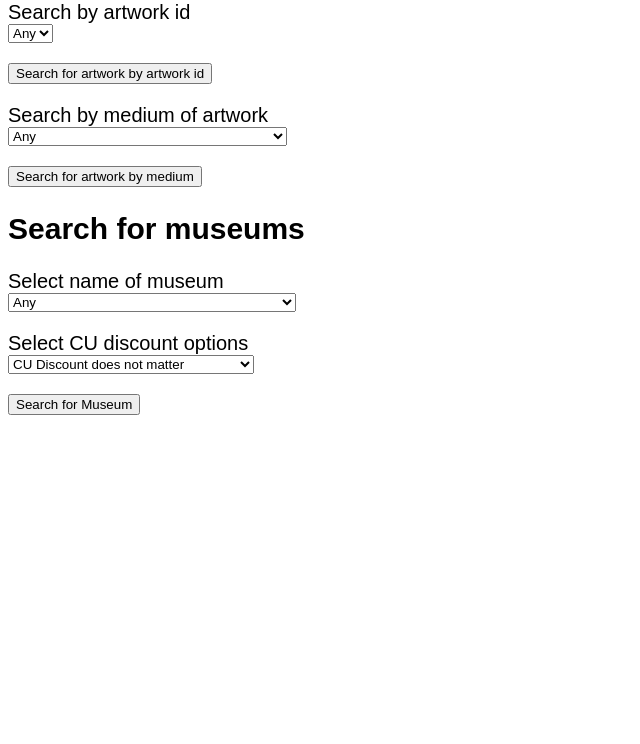
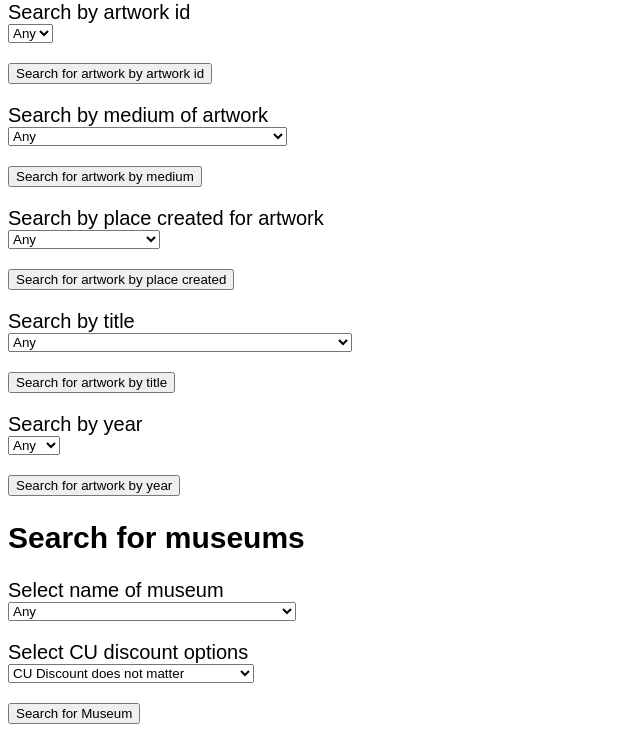
Before and after one commit to rose-huang/w4111-proj1-artdb, a Flask app: template templates/index.html in a window 1280 px wide. Shown: the part 138-882 px from the top of the page, without its empty margins (0-640 px from the left). Before the commit the page ends 553 px from the top, so only its background shows below. Run offline with Flask 2, Linux system fonts and the light colour scheme; the template is opened without the code that fills it, so the values that code supplies are empty; parts of the project's set-up code (start-up, migrations or seed data) failed here and were passed over.

Commit message:
artworkrecommend done

```diff
--- a/server.py
+++ b/server.py
@@ -212,7 +212,7 @@ def recommendmuseum():
 	else:
 			rec = 'Sorry! Our database is too small to give you any helpful recommendations.'
 
-	return render_template("index.html", rec = rec, table = df.to_html())
+	return render_template("index.html", rec = rec, museumtable = df.to_html())
 
 @app.route('/recommendartworkbyid',methods = ['POST'])
 def recommendartworkbyid():
@@ -261,7 +261,203 @@ def recommendartworkbyid():
 	else:
 			rec = 'Sorry! Our database is too small to give you any helpful recommendations.'
 
-	return render_template("index.html", rec = rec, artworktable = df.to_html())
+	return render_template("index.html", rec = rec, artworkidtable = df.to_html())
+
+@app.route('/recommendartworkbytitle',methods = ['POST'])
+def recommendartworkbytitle():
+	#artwork_id = request.form.get('get_artwork_id')
+	title = request.form.get('get_title')
+	#place_creatd = request.form.get('place_creatd')
+	#medium = request.form.get('get_medium')
+	#year = request.form.get('year')
+
+	if title != "all":
+		artworkquery = conn.execute("SELECT A1.artwork_id, A1.title, A1.place_created, A1.medium, A1.year, A2.name AS artist_name, M.name AS museum_name FROM artworks_is_at A1, artists A2, museums M, creates C WHERE A1.title = '{}' and C.artwork_id = A1.artwork_id and C.artist_id = A2.artist_id and A1.museum_id = M.museum_id".format(title))
+	else:
+		artworkquery = conn.execute("SELECT A1.artwork_id, A1.title, A1.place_created, A1.medium, A1.year, A2.name AS artist_name, M.name AS museum_name FROM artworks_is_at A1, artists A2, museums M, creates C WHERE C.artwork_id = A1.artwork_id and C.artist_id = A2.artist_id and A1.museum_id = M.museum_id")
+
+	artwork_id_list = []
+	title_list = []
+	place_created_list = []
+	medium_list = []
+	year_list = []
+	artist_name_list = []
+	museum_name_list = []
+
+	for q in artworkquery:
+		artwork_id_list.append(q['artwork_id'])
+		title_list.append(q['title'])
+		place_created_list.append(q['place_created'])
+		medium_list.append(q['medium'])
+		year_list.append(q['year'])
+		artist_name_list.append(q['artist_name'])
+		museum_name_list.append(q['museum_name'])
+
+
+	artwork_id_array = np.asarray(artwork_id_list)
+	title_array = np.asarray(title_list)
+	place_created_array = np.asarray(place_created_list)
+	medium_array = np.asarray(medium_list)
+	year_array = np.asarray(year_list)
+	artist_name_array = np.asarray(artist_name_list)
+	museum_name_array = np.asarray(museum_name_list)
+
+	df = pd.DataFrame(list(zip(artwork_id_array,title_array,place_created_array,medium_array,year_array,artist_name_array,museum_name_array)),columns=['Artwork ID', 'Title', 'Place Created', 'Medium', 'Year', 'Artist Name', 'Museum Name'])
+	df.index = np.arange(1, len(df) + 1)
+
+	if len(df)!=0:
+			rec = 'Here are our recommendations:'
+	else:
+			rec = 'Sorry! Our database is too small to give you any helpful recommendations.'
+
+	return render_template("index.html", rec = rec, artworktitletable = df.to_html())
+
+@app.route('/recommendartworkbyplacecreated',methods = ['POST'])
+def recommendartworkbyplacecreated():
+	#artwork_id = request.form.get('get_artwork_id')
+	#title = request.form.get('title')
+	place_created = request.form.get('get_place_created')
+	#medium = request.form.get('get_medium')
+	#year = request.form.get('year')
+
+	if place_created != "all":
+		artworkquery = conn.execute("SELECT A1.artwork_id, A1.title, A1.place_created, A1.medium, A1.year, A2.name AS artist_name, M.name AS museum_name FROM artworks_is_at A1, artists A2, museums M, creates C WHERE A1.place_created = '{}' and C.artwork_id = A1.artwork_id and C.artist_id = A2.artist_id and A1.museum_id = M.museum_id".format(place_created))
+	else:
+		artworkquery = conn.execute("SELECT A1.artwork_id, A1.title, A1.place_created, A1.medium, A1.year, A2.name AS artist_name, M.name AS museum_name FROM artworks_is_at A1, artists A2, museums M, creates C WHERE C.artwork_id = A1.artwork_id and C.artist_id = A2.artist_id and A1.museum_id = M.museum_id")
+
+	artwork_id_list = []
+	title_list = []
+	place_created_list = []
+	medium_list = []
+	year_list = []
+	artist_name_list = []
+	museum_name_list = []
+
+	for q in artworkquery:
+		artwork_id_list.append(q['artwork_id'])
+		title_list.append(q['title'])
+		place_created_list.append(q['place_created'])
+		medium_list.append(q['medium'])
+		year_list.append(q['year'])
+		artist_name_list.append(q['artist_name'])
+		museum_name_list.append(q['museum_name'])
+
+
+	artwork_id_array = np.asarray(artwork_id_list)
+	title_array = np.asarray(title_list)
+	place_created_array = np.asarray(place_created_list)
+	medium_array = np.asarray(medium_list)
+	year_array = np.asarray(year_list)
+	artist_name_array = np.asarray(artist_name_list)
+	museum_name_array = np.asarray(museum_name_list)
+
+	df = pd.DataFrame(list(zip(artwork_id_array,title_array,place_created_array,medium_array,year_array,artist_name_array,museum_name_array)),columns=['Artwork ID', 'Title', 'Place Created', 'Medium', 'Year', 'Artist Name', 'Museum Name'])
+	df.index = np.arange(1, len(df) + 1)
+
+	if len(df)!=0:
+			rec = 'Here are our recommendations:'
+	else:
+			rec = 'Sorry! Our database is too small to give you any helpful recommendations.'
+
+	return render_template("index.html", rec = rec, artworkplacecreatedtable = df.to_html())
+
+@app.route('/recommendartworkbymedium',methods = ['POST'])
+def recommendartworkbymedium():
+	#artwork_id = request.form.get('get_artwork_id')
+	#title = request.form.get('title')
+	#place_creatd = request.form.get('place_creatd')
+	medium = request.form.get('get_medium')
+	#year = request.form.get('year')
+
+	if medium != "all":
+		artworkquery = conn.execute("SELECT A1.artwork_id, A1.title, A1.place_created, A1.medium, A1.year, A2.name AS artist_name, M.name AS museum_name FROM artworks_is_at A1, artists A2, museums M, creates C WHERE A1.medium = '{}' and C.artwork_id = A1.artwork_id and C.artist_id = A2.artist_id and A1.museum_id = M.museum_id".format(medium))
+	else:
+		artworkquery = conn.execute("SELECT A1.artwork_id, A1.title, A1.place_created, A1.medium, A1.year, A2.name AS artist_name, M.name AS museum_name FROM artworks_is_at A1, artists A2, museums M, creates C WHERE C.artwork_id = A1.artwork_id and C.artist_id = A2.artist_id and A1.museum_id = M.museum_id")
+
+	artwork_id_list = []
+	title_list = []
+	place_created_list = []
+	medium_list = []
+	year_list = []
+	artist_name_list = []
+	museum_name_list = []
+
+	for q in artworkquery:
+		artwork_id_list.append(q['artwork_id'])
+		title_list.append(q['title'])
+		place_created_list.append(q['place_created'])
+		medium_list.append(q['medium'])
+		year_list.append(q['year'])
+		artist_name_list.append(q['artist_name'])
+		museum_name_list.append(q['museum_name'])
+
+
+	artwork_id_array = np.asarray(artwork_id_list)
+	title_array = np.asarray(title_list)
+	place_created_array = np.asarray(place_created_list)
+	medium_array = np.asarray(medium_list)
+	year_array = np.asarray(year_list)
+	artist_name_array = np.asarray(artist_name_list)
+	museum_name_array = np.asarray(museum_name_list)
+
+	df = pd.DataFrame(list(zip(artwork_id_array,title_array,place_created_array,medium_array,year_array,artist_name_array,museum_name_array)),columns=['Artwork ID', 'Title', 'Place Created', 'Medium', 'Year', 'Artist Name', 'Museum Name'])
+	df.index = np.arange(1, len(df) + 1)
+
+	if len(df)!=0:
+			rec = 'Here are our recommendations:'
+	else:
+			rec = 'Sorry! Our database is too small to give you any helpful recommendations.'
+
+	return render_template("index.html", rec = rec, artworkmediumtable = df.to_html())
+
+@app.route('/recommendartworkbyyear',methods = ['POST'])
+def recommendartworkbyyear():
+	#artwork_id = request.form.get('get_artwork_id')
+	#title = request.form.get('title')
+	#place_creatd = request.form.get('place_creatd')
+	#medium = request.form.get('get_medium')
+	year = request.form.get('get_year')
+
+	if year != "all":
+		artworkquery = conn.execute("SELECT A1.artwork_id, A1.title, A1.place_created, A1.medium, A1.year, A2.name AS artist_name, M.name AS museum_name FROM artworks_is_at A1, artists A2, museums M, creates C WHERE A1.year = '{}' and C.artwork_id = A1.artwork_id and C.artist_id = A2.artist_id and A1.museum_id = M.museum_id".format(year))
+	else:
+		artworkquery = conn.execute("SELECT A1.artwork_id, A1.title, A1.place_created, A1.medium, A1.year, A2.name AS artist_name, M.name AS museum_name FROM artworks_is_at A1, artists A2, museums M, creates C WHERE C.artwork_id = A1.artwork_id and C.artist_id = A2.artist_id and A1.museum_id = M.museum_id")
+
+	artwork_id_list = []
+	title_list = []
+	place_created_list = []
+	medium_list = []
+	year_list = []
+	artist_name_list = []
+	museum_name_list = []
+
+	for q in artworkquery:
+		artwork_id_list.append(q['artwork_id'])
+		title_list.append(q['title'])
+		place_created_list.append(q['place_created'])
+		medium_list.append(q['medium'])
+		year_list.append(q['year'])
+		artist_name_list.append(q['artist_name'])
+		museum_name_list.append(q['museum_name'])
+
+
+	artwork_id_array = np.asarray(artwork_id_list)
+	title_array = np.asarray(title_list)
+	place_created_array = np.asarray(place_created_list)
+	medium_array = np.asarray(medium_list)
+	year_array = np.asarray(year_list)
+	artist_name_array = np.asarray(artist_name_list)
+	museum_name_array = np.asarray(museum_name_list)
+
+	df = pd.DataFrame(list(zip(artwork_id_array,title_array,place_created_array,medium_array,year_array,artist_name_array,museum_name_array)),columns=['Artwork ID', 'Title', 'Place Created', 'Medium', 'Year', 'Artist Name', 'Museum Name'])
+	df.index = np.arange(1, len(df) + 1)
+
+	if len(df)!=0:
+			rec = 'Here are our recommendations:'
+	else:
+			rec = 'Sorry! Our database is too small to give you any helpful recommendations.'
+
+	return render_template("index.html", rec = rec, artworkyeartable = df.to_html())
 
 # Example of adding new data to the database
 @app.route('/add', methods=['POST'])
--- a/templates/index.html
+++ b/templates/index.html
@@ -46,7 +46,7 @@
 
   <div>
     {% block artwork_id_content %}
-    {{table | safe}}
+    {{artworkidtable | safe}}
     {% endblock artwork_id_content %}
   </div>
 
@@ -59,7 +59,7 @@
     <option value="Felt-tip pen and crayon on paper">Felt-tip pen and crayon on paper</option>
     <option value="Pastel over lithograph">Pastel over lithograph</option>
     <option value="Brush and oil paint, graphite on paperboard">Brush and oil paint, graphite on paperboard</option>
-    <option value="Oil and conté crayon on canvas">Oil and conté crayon on canvas</option>
+    <option value="Oil and conte crayon on canvas">Oil and conte crayon on canvas</option>
     <option value="Oil, aluminum, paint and wood on fabric">Oil, aluminum, paint and wood on fabric</option>
     <option value="Ink and watercolor on paper">Ink and watercolor on paper</option>
 
@@ -69,20 +69,20 @@
 
   <div>
     {% block medium_content %}
-    {{table | safe}}
+    {{artworkmediumtable | safe}}
     {% endblock medium_content %}
   </div>
 
-<!--
-  <form method="POST" action="/recommendartworkbylocation">
+
+  <form method="POST" action="/recommendartworkbyplacecreated">
     <p>Search by place created for artwork<br>
     <select name="get_place_created">
     <option value="all" selected>Any</option>
-    <option value=NULL>Unknown</option>
+    <!--<option value="NULL">Unknown</option>-->
     <option value="San Giorgio Maggiore">San Giorgio Maggiore</option>
     <option value="Paris">Paris</option>
     <option value="London">London</option>
-    <option value="Saint Rémy">Saint Rémy</option>
+    <option value="Saint Remy">Saint Remy</option>
     <option value="Gardanne">Gardanne</option>
     <option value="New York">New York</option>
     <option value="Barranquilla">Barranquilla</option>
@@ -93,13 +93,13 @@
 
   <div>
     {% block place_created_content %}
-    {{table | safe}}
+    {{artworkplacecreatedtable | safe}}
     {% endblock %}
   </div>
 
   <form method="POST" action="/recommendartworkbytitle">
     <p>Search by title<br>
-    <select name="get_artwork_title">
+    <select name="get_title">
     <option value="all" selected>Any</option>
     <option value="The Starry Night">The Starry Night</option>
     <option value="The Persistence of Memory">The Persistence of Memory</option>
@@ -107,14 +107,14 @@
     <option value="Early Sunday Morning">Early Sunday Morning</option>
     <option value="Mountains at Saint-Rémy">Mountains at Saint-Rémy</option>
     <option value="The Palazzo Ducale, Seen from San Giorgio Maggiore">The Palazzo Ducale, Seen from San Giorgio Maggiore</option>
-    <option value="Mademoiselle Bécat at the Café des Ambassadeurs">Mademoiselle Bécat at the Café des Ambassadeurs</option>
+    <option value="Mademoiselle Becat at the Cafe des Ambassadeurs">Mademoiselle Becat at the Cafe des Ambassadeurs</option>
     <option value="Officer and Laughing Girl">Officer and Laughing Girl</option>
     <option value="42nd Street New York Public Library">42nd Street New York Public Library</option>
     <option value="Houses of Parliament, Sunlight Effect">Houses of Parliament, Sunlight Effect</option>
     <option value="The Village of Gardanne">The Village of Gardanne</option>
     <option value="Two Houses in Barranquilla, Colombia">Two Houses in Barranquilla, Colombia</option>
     <option value="Lucy Hessel Reading">Lucy Hessel Reading</option>
-    <option value="Les Demoiselles d'Avignon">Les Demoiselles d'Avignon</option>
+    <option value="Les Demoiselles dAvignon">Les Demoiselles dAvignon</option>
     <option value="Alchemy">Alchemy</option>
     <option value="Study for “Portrait of Chess Players”">Study for “Portrait of Chess Players”</option>
     <br></select></p>
@@ -124,12 +124,12 @@
 
   <div>
     {% block artwork_title_content %}
-    {{table | safe}}
+    {{artworktitletable | safe}}
     {% endblock %}
   </div>
 
     <form method="POST" action="/recommendartworkbyyear">
-    <p>Search by title<br>
+    <p>Search by year<br>
     <select name="get_year">
     <option value="all" selected>Any</option>
     <option value=1660>1660</option>
@@ -153,7 +153,7 @@
 
   <div>
     {% block artwork_year_content %}
-    {{table | safe}}
+    {{artworkyeartable | safe}}
     {% endblock %}
   </div>
 
@@ -190,9 +190,9 @@
   </form>
 
   <div>
-    {% block content %}
-    {{table | safe}}
-    {% endblock content %}
+    {% block museumcontent %}
+    {{museumtable | safe}}
+    {% endblock museumcontent %}
   </div>
 
 
```
